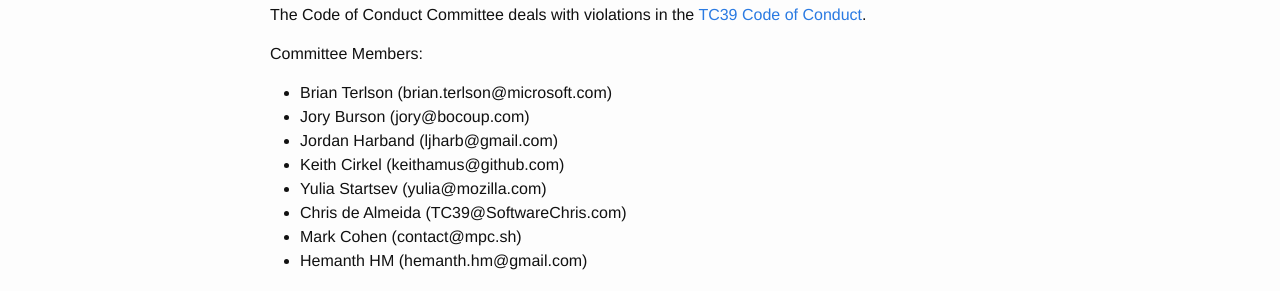
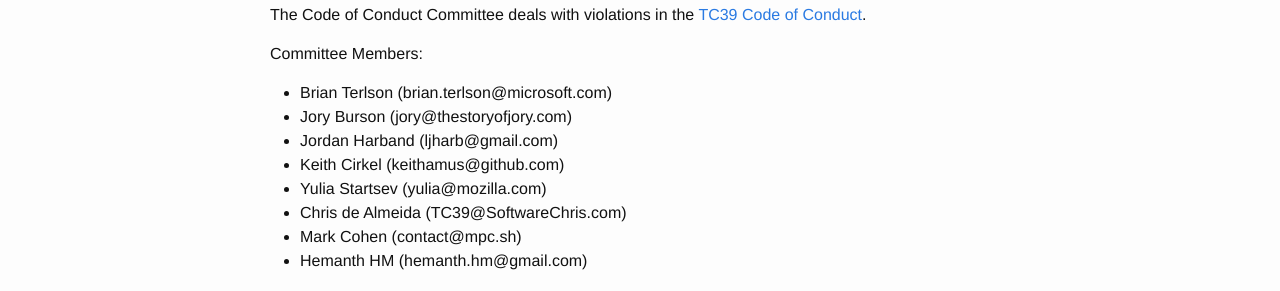
Before and after one commit to tc39/code-of-conduct, a Jekyll site: the page built from index.md, in a window 1280 px wide and 900 px high, scrolled down 3919 px. Shown: the part 152-443 px from the top of the window. Built offline with Jekyll 4.4.1, drawn with Linux system fonts in a browser that asks for light colours.

Commit message:
correct email address

```diff
--- a/index.md
+++ b/index.md
@@ -126,7 +126,7 @@ The Code of Conduct Committee deals with violations in the [TC39 Code of Conduct
 Committee Members:
 
 * Brian Terlson (brian.terlson@microsoft.com)
-* Jory Burson (jory@bocoup.com)
+* Jory Burson (jory@thestoryofjory.com)
 * Jordan Harband (ljharb@gmail.com)
 * Keith Cirkel (keithamus@github.com)
 * Yulia Startsev (yulia@mozilla.com)
```
